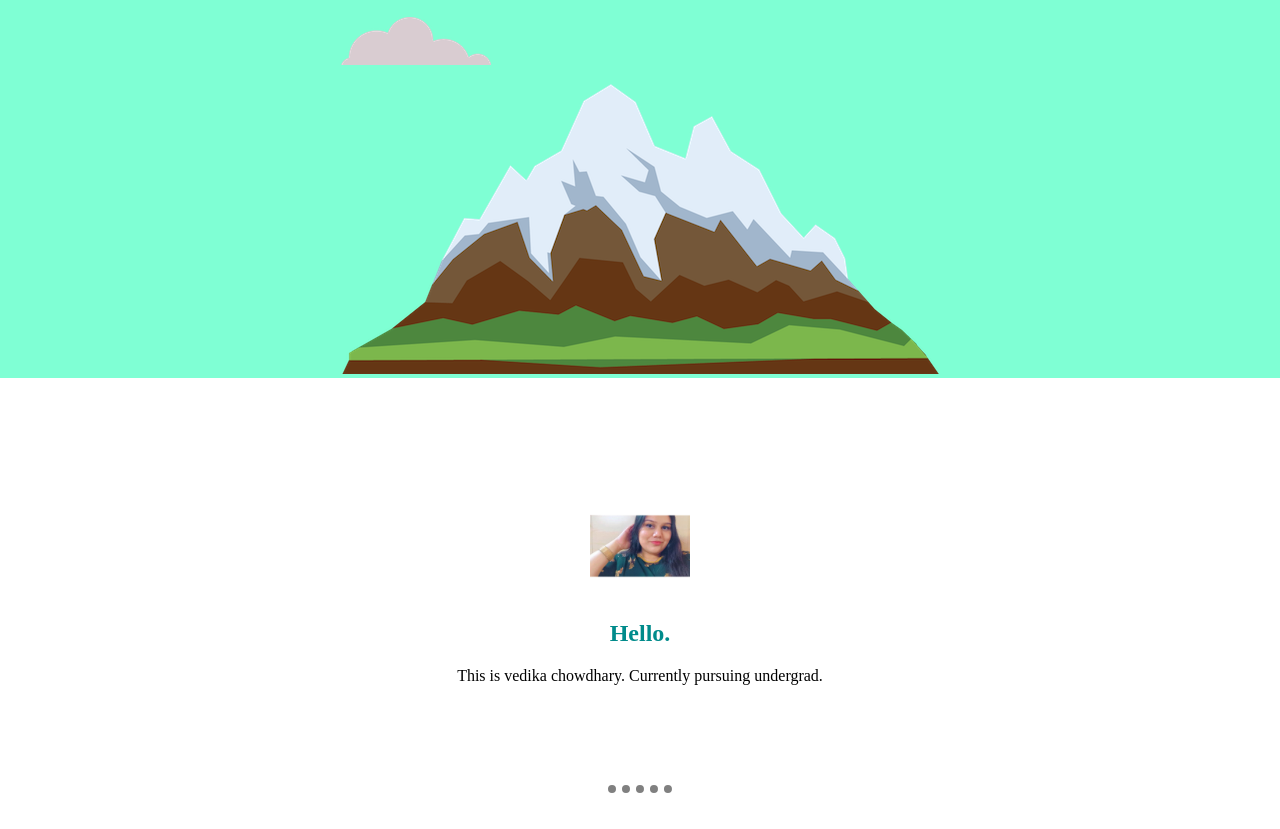
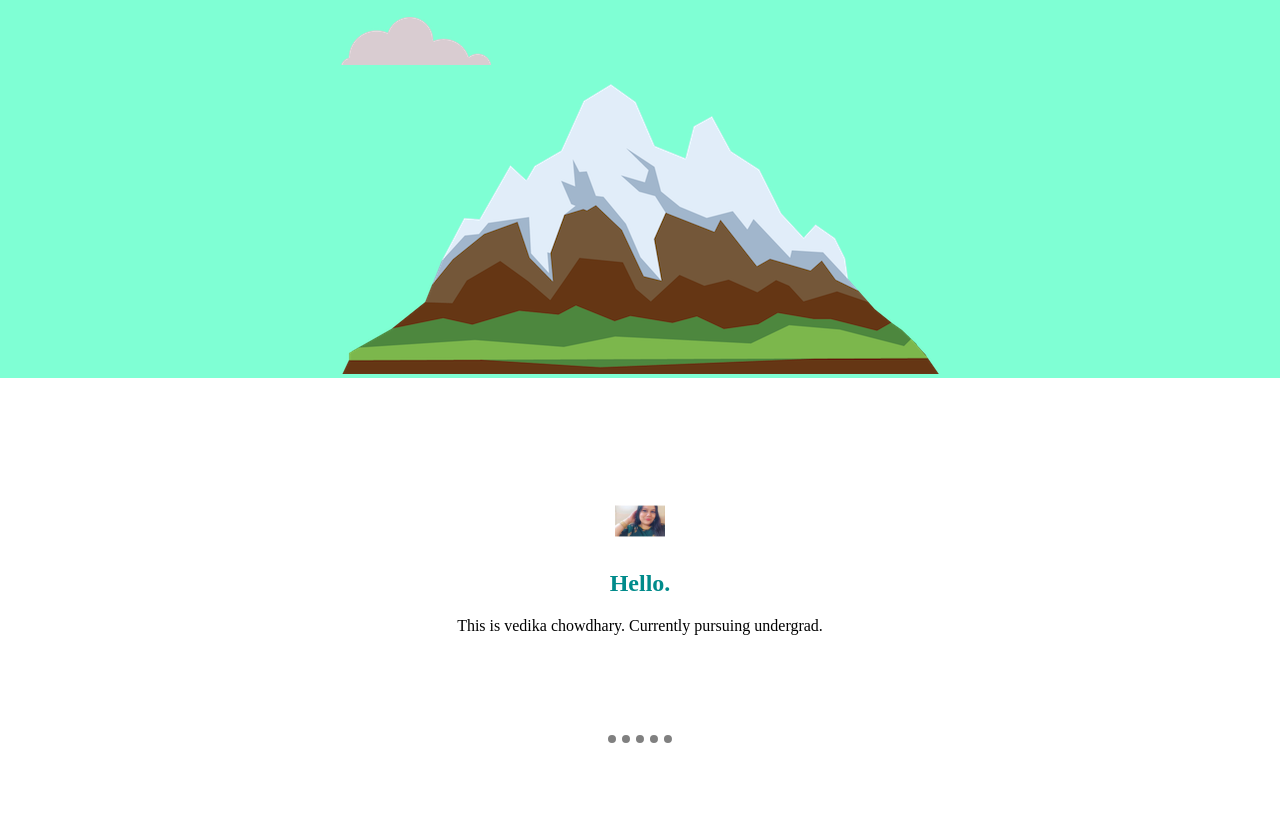
Before and after one commit to Vedika2663/personal_page, a plain HTML site: page index.html in a window 1280 px wide. Shown: the part 268-1097 px from the top of the page. Drawn offline with Linux system fonts and the light colour scheme.

Commit message:
Update index.html

```diff
--- a/index.html
+++ b/index.html
@@ -20,7 +20,7 @@
         <div class="middle-container">
             <div class="profile">
             <br>
-              <img class="profile1" src="./vedika.jpg" alt="mypic" width="100px" height="100px">
+              <img class="profile1" src="./vedika.jpg" alt="mypic" width="50px" height="50px">
               <h2>Hello.</h2>
               <p>This is vedika chowdhary. Currently pursuing undergrad.</p>
             </div>
```
